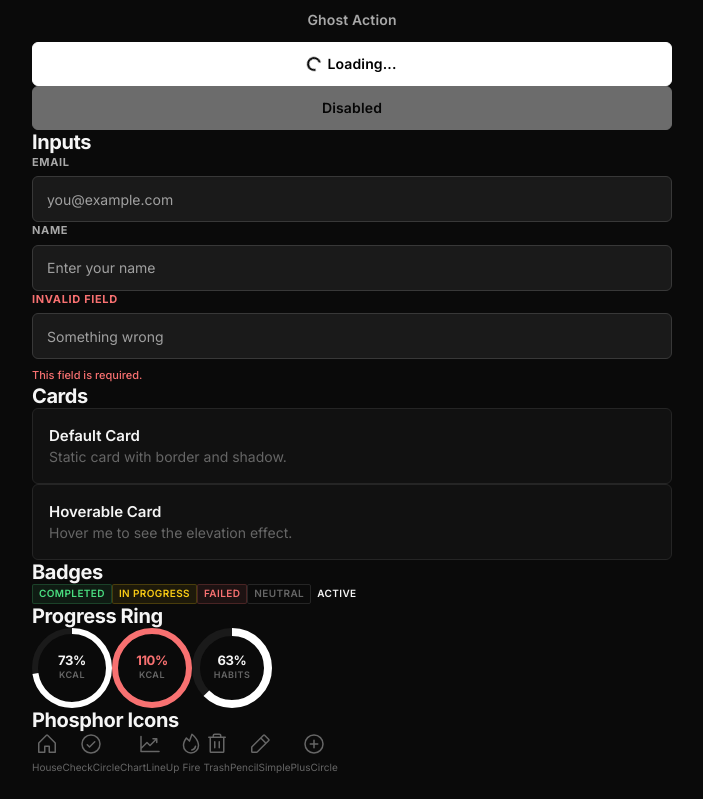
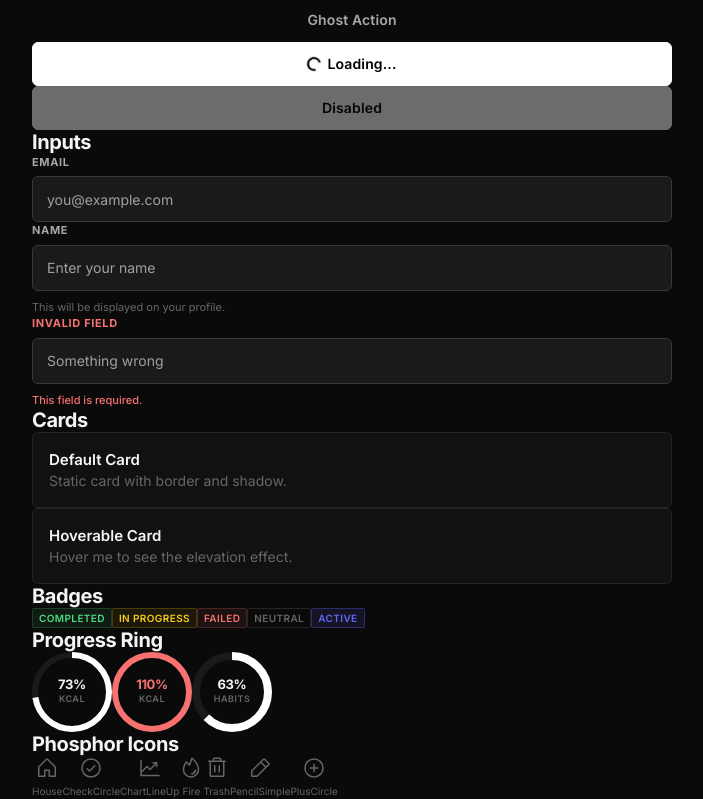
Before and after one commit to sameerkali/IShapeMyDays, a Next.js app: page /dev in a window 1280 px wide. Shown: the part 501-1300 px from the top of the page, without its empty margins (288-991 px from the left). Before the commit the page ends 1276 px from the top, so only its background shows below. Built offline with nearby package versions, Linux system fonts and the light colour scheme.

Commit message:
refactor: export component prop types and add interactive states, helper text, and new badge variants

```diff
--- a/app/(dashboard)/analytics/page.tsx
+++ b/app/(dashboard)/analytics/page.tsx
@@ -1,6 +1,6 @@
 "use client";
 
-import { useState, useEffect, useCallback } from "react";
+import { useState, useEffect, useCallback, ReactNode } from "react";
 import { TopBar } from "@/components/layout/TopBar";
 import { Card } from "@/components/ui/Card";
 import { SkeletonCard } from "@/components/ui/Skeleton";
@@ -74,7 +74,9 @@ export default function AnalyticsPage() {
   const [currentCalorieTarget, setCurrentCalorieTarget] = useState(2000);
   const [targetHistory, setTargetHistory] = useState<{ target: number; effectiveFrom: string }[]>([]);
   const [isLoading, setIsLoading] = useState(true);
-  const [hoveredDay, setHoveredDay] = useState<{ date: string; pct: number; completed: number; total: number } | null>(null);
+  const [hoveredDay, setHoveredDay] = useState<{
+    label: ReactNode; date: string; pct: number; completed: number; total: number
+} | null>(null);
 
   const fetchData = useCallback(async () => {
     try {
--- a/components/ui/Badge.tsx
+++ b/components/ui/Badge.tsx
@@ -1,6 +1,6 @@
-import type { CSSProperties, ReactNode } from "react";
+import type { CSSProperties, ReactNode, HTMLAttributes } from "react";
 
-type BadgeVariant = "default" | "success" | "warning" | "error" | "neutral";
+export type BadgeVariant = "default" | "success" | "warning" | "error" | "neutral" | "accent";
 
 const variantMap: Record<BadgeVariant, CSSProperties> = {
   default: {
@@ -28,15 +28,20 @@ const variantMap: Record<BadgeVariant, CSSProperties> = {
     color: "var(--text-muted)",
     border: "1px solid var(--border)",
   },
+  accent: {
+    backgroundColor: "rgba(99,102,241,0.12)",
+    color: "var(--accent, #6366f1)",
+    border: "1px solid rgba(99,102,241,0.3)",
+  },
 };
 
-type BadgeProps = {
+export interface BadgeProps extends HTMLAttributes<HTMLSpanElement> {
   children: ReactNode;
   variant?: BadgeVariant;
   style?: CSSProperties;
-};
+}
 
-export function Badge({ children, variant = "default", style }: BadgeProps) {
+export function Badge({ children, variant = "default", style, ...props }: BadgeProps) {
   return (
     <span
       style={{
@@ -53,6 +58,7 @@ export function Badge({ children, variant = "default", style }: BadgeProps) {
         ...variantMap[variant],
         ...style,
       }}
+      {...props}
     >
       {children}
     </span>
--- a/components/ui/Button.tsx
+++ b/components/ui/Button.tsx
@@ -1,16 +1,16 @@
 import type { CSSProperties, ReactNode, ButtonHTMLAttributes } from "react";
 
-type Variant = "primary" | "secondary" | "ghost" | "danger";
+export type ButtonVariant = "primary" | "secondary" | "ghost" | "danger";
 
-type ButtonProps = ButtonHTMLAttributes<HTMLButtonElement> & {
-  variant?: Variant;
+export type ButtonProps = ButtonHTMLAttributes<HTMLButtonElement> & {
+  variant?: ButtonVariant;
   fullWidth?: boolean;
   isLoading?: boolean;
   children: ReactNode;
   style?: CSSProperties;
 };
 
-const variantStyles: Record<Variant, CSSProperties> = {
+const variantStyles: Record<ButtonVariant, CSSProperties> = {
   primary: {
     backgroundColor: "var(--white)",
     color: "var(--black)",
@@ -33,7 +33,7 @@ const variantStyles: Record<Variant, CSSProperties> = {
   },
 };
 
-const hoverStyles: Record<Variant, CSSProperties> = {
+const hoverStyles: Record<ButtonVariant, CSSProperties> = {
   primary: { backgroundColor: "var(--gray-200)", borderColor: "var(--gray-200)" },
   secondary: { backgroundColor: "var(--bg-elevated)", borderColor: "var(--white)" },
   ghost: { backgroundColor: "var(--bg-elevated)", color: "var(--text-primary)" },
--- a/components/ui/Card.tsx
+++ b/components/ui/Card.tsx
@@ -1,12 +1,13 @@
-import type { CSSProperties, ReactNode } from "react";
+import type { CSSProperties, ReactNode, HTMLAttributes } from "react";
 
-type CardProps = {
+export interface CardProps extends HTMLAttributes<HTMLDivElement> {
   children: ReactNode;
   padding?: "none" | "sm" | "md" | "lg";
+  hoverable?: boolean;
   style?: CSSProperties;
-  onClick?: () => void;
+  onClick?: (e?: any) => void;
   className?: string;
-};
+}
 
 const paddingMap = {
   none: "0",
@@ -15,7 +16,9 @@ const paddingMap = {
   lg: "20px",
 };
 
-export function Card({ children, padding = "md", style, onClick, className }: CardProps) {
+export function Card({ children, padding = "md", hoverable, style, onClick, className, ...props }: CardProps) {
+  const isInteractive = Boolean(onClick || hoverable);
+
   return (
     <div
       onClick={onClick}
@@ -25,18 +28,19 @@ export function Card({ children, padding = "md", style, onClick, className }: Ca
         border: "1px solid var(--border)",
         borderRadius: "var(--radius-md)",
         padding: paddingMap[padding],
-        cursor: onClick ? "pointer" : undefined,
-        transition: onClick ? "background var(--t-fast), border-color var(--t-fast)" : undefined,
+        cursor: isInteractive ? "pointer" : undefined,
+        transition: isInteractive ? "background var(--t-fast), border-color var(--t-fast)" : undefined,
         ...style,
       }}
-      onMouseEnter={onClick ? (e) => {
+      onMouseEnter={isInteractive ? (e) => {
         e.currentTarget.style.backgroundColor = "var(--bg-elevated)";
         e.currentTarget.style.borderColor = "var(--border-strong)";
       } : undefined}
-      onMouseLeave={onClick ? (e) => {
+      onMouseLeave={isInteractive ? (e) => {
         e.currentTarget.style.backgroundColor = "var(--bg-surface)";
         e.currentTarget.style.borderColor = "var(--border)";
       } : undefined}
+      {...props}
     >
       {children}
     </div>
--- a/components/ui/Input.tsx
+++ b/components/ui/Input.tsx
@@ -1,12 +1,13 @@
 import type { CSSProperties, InputHTMLAttributes } from "react";
 
-type InputProps = InputHTMLAttributes<HTMLInputElement> & {
+export type InputProps = InputHTMLAttributes<HTMLInputElement> & {
   label?: string;
   error?: string;
+  helperText?: string;
   style?: CSSProperties;
 };
 
-export function Input({ label, error, style, onFocus, onBlur, id, ...rest }: InputProps) {
+export function Input({ label, error, helperText, style, onFocus, onBlur, id, ...rest }: InputProps) {
   const inputId = id || label?.toLowerCase().replace(/\s+/g, "-");
 
   return (
@@ -53,11 +54,15 @@ export function Input({ label, error, style, onFocus, onBlur, id, ...rest }: Inp
         }}
         {...rest}
       />
-      {error && (
+      {error ? (
         <span style={{ fontSize: "11px", color: "var(--status-error)", marginTop: "2px", fontWeight: 500 }}>
           {error}
         </span>
-      )}
+      ) : helperText ? (
+        <span style={{ fontSize: "11px", color: "var(--text-muted)", marginTop: "2px" }}>
+          {helperText}
+        </span>
+      ) : null}
     </div>
   );
 }
--- a/components/ui/ProgressRing.tsx
+++ b/components/ui/ProgressRing.tsx
@@ -1,6 +1,6 @@
 "use client";
 
-type ProgressRingProps = {
+export type ProgressRingProps = {
   value: number;
   max: number;
   size?: number;
```
